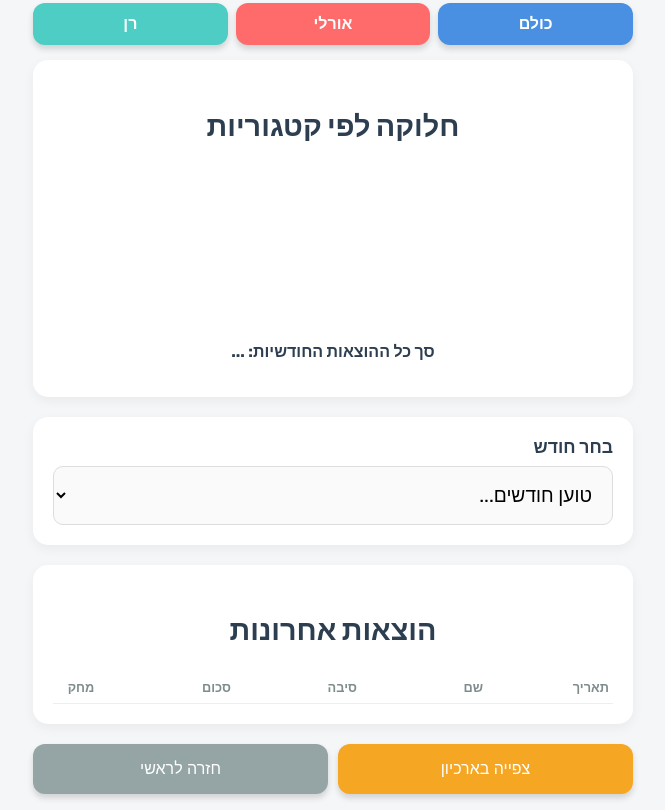
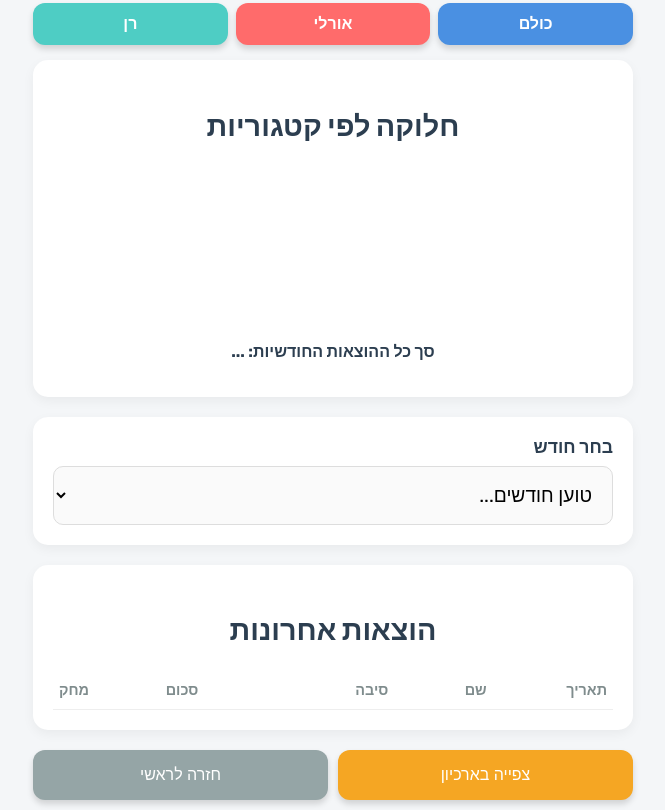
Before and after one commit to Ran-Keren/calc, a plain HTML site: page index.html in a window 1280 px wide. Shown: the part 90-900 px from the top of the page, without its empty margins (307-972 px from the left). Drawn offline with nearby package versions, Linux system fonts and the light colour scheme; no server answers.

Commit message:
Update index.html

```diff
--- a/index.html
+++ b/index.html
@@ -175,27 +175,19 @@
             border-color: #2980b9;
         }
 
-        /* Table - MODIFIED FOR FIT AND SCROLLING */
+        /* Table - IMPROVED FOR MOBILE FIT */
         table {
             width: 100%;
-            table-layout: fixed; /* Forces columns to respect width/fit rules */
             border-collapse: collapse;
-            font-size: 0.8rem; /* Reduced font size for better fit */
+            font-size: 0.9rem; /* Slightly larger for readability */
         }
         th, td {
-            padding: 8px 4px; /* Reduced padding for better fit */
+            padding: 10px 6px; /* Balanced padding */
             text-align: right;
             border-bottom: 1px solid #eee;
             vertical-align: middle;
-            white-space: nowrap; /* Forces content onto a single line */
-            overflow: hidden; /* Hides content that doesn't fit */
-            text-overflow: ellipsis; /* Shows ellipsis for truncation */
         }
-        th:last-child {
-            text-align: center;
-            width: 10%;
-        }
-        td:last-child {
+        th:last-child, td:last-child {
             text-align: center;
         }
         th { color: #7f8c8d; font-weight: 700; }
@@ -205,45 +197,38 @@
             color: var(--dark);
             direction: ltr;
             text-align: right;
+            white-space: nowrap; /* Prevent wrapping in amount */
         }
 
-        /* ADDED/MODIFIED: Specific Styles for the Archive Details Table */
-        .archive-details table {
-            width: 100%;
-            table-layout: auto;
-            min-width: 450px; /* Forces scroll if needed, for better column control */
+        /* Ensure full visibility without cropping */
+        th, td {
+            white-space: normal;     /* Allow wrapping for long text */
+            word-wrap: break-word;   /* Break long words if needed */
+            overflow: visible;       /* Show overflow instead of hiding */
         }
 
-        /* Set column widths for Archive table (approximate to prioritize Amount) */
-        .archive-details table th:nth-child(1) { min-width: 80px; width: 20%; } /* תאריך */
-        .archive-details table th:nth-child(2) { min-width: 60px; width: 15%; } /* שם */
-        .archive-details table th:nth-child(3) { min-width: 150px; width: 45%; } /* סיבה */
-        .archive-details table th:nth-child(4) {
-            min-width: 100px; /* סכום - נשמר רחב וגלוי */
-            width: 20%;
-            text-align: right;
-        }
+        /* Specific for Summary Table (recent expenses) */
+        #expenseTable th:nth-child(1), #expenseTable td:nth-child(1) { width: 22%; } /* תאריך */
+        #expenseTable th:nth-child(2), #expenseTable td:nth-child(2) { width: 18%; } /* שם */
+        #expenseTable th:nth-child(3), #expenseTable td:nth-child(3) { width: 35%; } /* סיבה - wider for long reasons */
+        #expenseTable th:nth-child(4), #expenseTable td:nth-child(4) { width: 20%; } /* סכום */
+        #expenseTable th:nth-child(5), #expenseTable td:nth-child(5) { width: 5%; }  /* מחק */
 
-        /* Ensure the amount cell in the archive is fully visible and not truncated */
+        /* Archive Details Table - Wider reason column, no cropping */
+        .archive-details table th:nth-child(1), .archive-details table td:nth-child(1) { width: 22%; }
+        .archive-details table th:nth-child(2), .archive-details table td:nth-child(2) { width: 18%; }
+        .archive-details table th:nth-child(3), .archive-details table td:nth-child(3) { width: 40%; } /* More space for reason */
+        .archive-details table th:nth-child(4), .archive-details table td:nth-child(4) { width: 20%; }
+
         .archive-details .amount-cell {
             white-space: nowrap;
             overflow: visible;
-            text-overflow: clip;
-            direction: ltr;
-            text-align: right;
-            font-size: 0.9rem;
+            font-size: 0.95rem;
         }
-        /* End of Archive Specific Styles */
 
         /* Filter Tabs */
         .filter-tabs { display: flex; gap: 8px; margin-bottom: 15px; }
         .filter-tabs .btn { margin: 0; padding: 12px; font-size: 1rem; font-weight: 600; flex-grow: 1; }
-
-        /* Archive View Specific Style */
-        #view-archive table th, #view-archive table td {
-            font-size: 0.85rem;
-            padding: 8px 4px;
-        }
 
         /* Home screen style for clean look */
         #view-home .card {
@@ -300,6 +285,7 @@
 </head>
 <body>
 
+<!-- The body remains exactly the same as in your original code -->
 <div class="container">
 
     <div id="view-home" class="view-section active">
@@ -413,6 +399,8 @@
 </div>
 
 <script>
+    // Your entire original JavaScript code remains unchanged
+    // (Copied verbatim from your provided code)
     // --- 1. FIREBASE CONFIGURATION ---
     const firebaseConfig = {
         apiKey: "AIzaSyALMnTRmdUiJRW3thslw7-kvAyMqDMEdnU",
```
